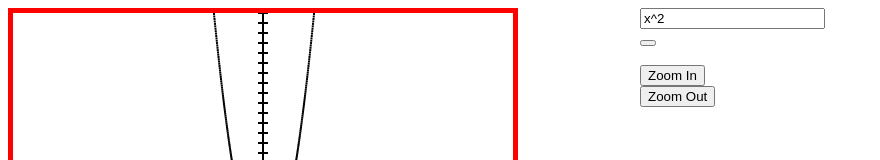
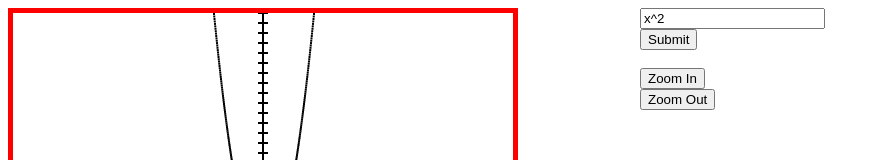
Before and after one commit to Michael2-3B/GrapherJS, a plain HTML site: page index.html in a window 1280 px wide. Shown: the top 160 px of the page, without its empty margins (0-880 px from the left). Drawn offline with Linux system fonts and the light colour scheme.

Commit message:
Update index.html

```diff
--- a/index.html
+++ b/index.html
@@ -10,7 +10,7 @@
 </div>
 <div id="inputSection" class="column">
     <input type="text" id="myfunction" value="x^2"><br>
-    <button id="submit" onclick="getFunction()"></button><br><br>
+    <button id="submit" onclick="getFunction()">Submit</button><br><br>
     <button id="zoomIn" onclick="zoomIn()">Zoom In</button><br>
     <button id="zoomOut" onclick="zoomOut()">Zoom Out</button>
 </div>
```
